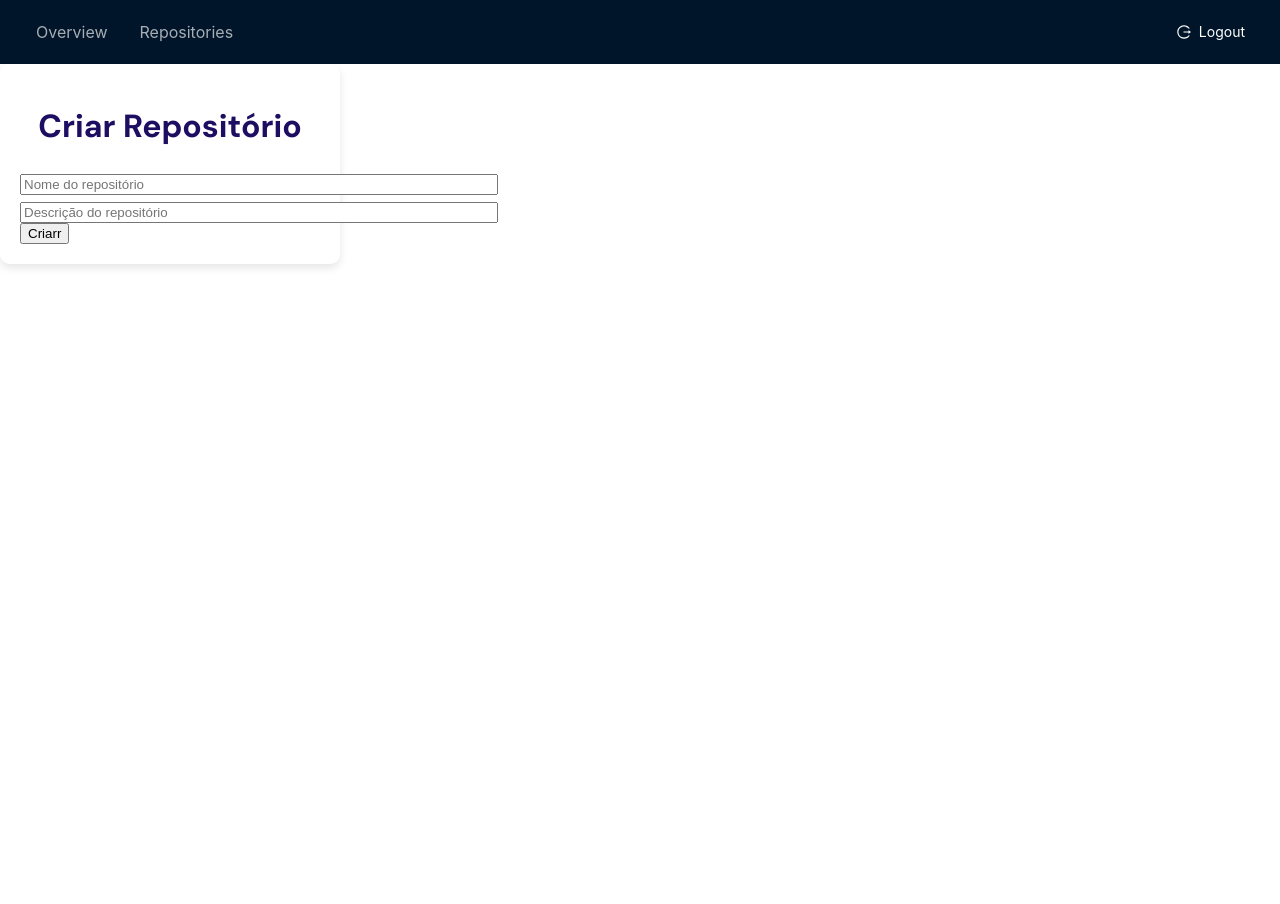
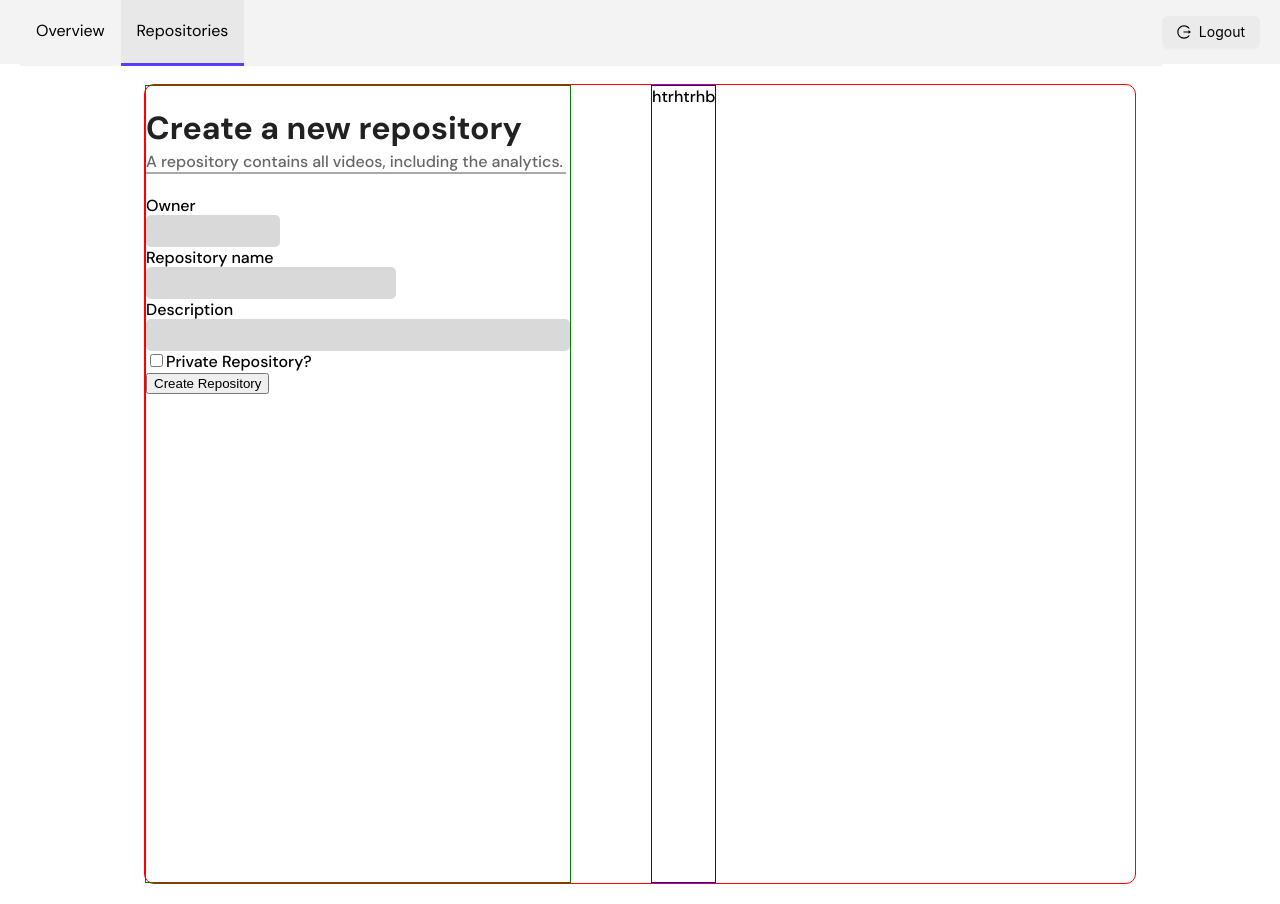
Before and after one commit to CauBitten/SaraVideo, a React (Vite) app in the folder frontend/: page /criar-repo in a window 1280 px wide. Before the commit the page ends 800 px from the top, so only its background shows below. Built offline with nearby package versions, Linux system fonts and the light colour scheme.

Commit message:
correções iniciais

```diff
--- a/frontend/src/components/NavBar.jsx
+++ b/frontend/src/components/NavBar.jsx
@@ -1,7 +1,7 @@
-import { Layout, Menu, Button } from 'antd';
-import { LogoutOutlined } from '@ant-design/icons';
-import { useNavigate } from 'react-router-dom';
-import '../styles/NavBar.css'; // Adicione o CSS personalizado
+import { Layout, Menu, Button } from "antd";
+import { LogoutOutlined } from "@ant-design/icons";
+import { useNavigate } from "react-router-dom";
+import "../styles/NavBar.css"; // Adicione o CSS personalizado
 
 const { Header } = Layout;
 
@@ -9,19 +9,25 @@ const NavBar = () => {
   const navigate = useNavigate(); // Hook para navegação
 
   const handleRepositoriesClick = () => {
-    navigate('/'); // Redireciona para a página inicial
+    navigate("/"); // Redireciona para a página inicial
   };
 
   const handleLogout = () => {
     localStorage.clear();
-    navigate('/login');
+    navigate("/login");
   };
 
   return (
     <Header className="custom-header">
       <Menu theme="dark" mode="horizontal" className="custom-menu">
-        <Menu.Item key="1" className="custom-menu-item">Overview</Menu.Item>
-        <Menu.Item key="2" className="custom-menu-item" onClick={handleRepositoriesClick}>
+        <Menu.Item key="1" className="custom-menu-item">
+          Overview
+        </Menu.Item>
+        <Menu.Item
+          key="2"
+          className="custom-menu-item selected"
+          onClick={handleRepositoriesClick}
+        >
           Repositories
         </Menu.Item>
       </Menu>
--- a/frontend/src/components/RepoForm.jsx
+++ b/frontend/src/components/RepoForm.jsx
@@ -4,6 +4,7 @@ import { useState } from "react";
 import api from "../api";
 import { useNavigate } from "react-router-dom";
 import "../styles/Form.css";
+import { Checkbox } from "antd";
 
 function RepoForm({ route }) {
   const [nome, setNome] = useState("");
@@ -27,24 +28,47 @@ function RepoForm({ route }) {
 
   return (
     <form onSubmit={handleSubmit} className="form-container">
-      <h1>Criar Repositório</h1>
+      <div id="repository-form">
+        <h1>Create a new repository</h1>
+        <h4>A repository contains all videos, including the analytics.</h4>
+        <div className="form-box">
+          <label>Owner</label>
           <input
-        className="form-input"
+            className="form-input repo-form-input"
+            type="text"
+            /* value={usuario} readOnly  favor editar*/
+            style={{ width: "130px" }}
+          />
+        </div>
+        <div className="form-box">
+          <label>Repository name</label>
+          <input
+            className="form-input repo-form-input"
             type="text"
             value={nome}
             onChange={(e) => setNome(e.target.value)}
-        placeholder="Nome do repositório"
+            style={{ width: "246px" }}
           />
+        </div>
+        <div className="form-box">
+          <label>Description</label>
           <input
-        className="form-input"
+            className="form-input repo-form-input"
             type="text"
             value={descricao}
             onChange={(e) => setDescricao(e.target.value)}
-        placeholder="Descrição do repositório"
+            style={{ width: "420px" }}
           />
+          <div className="form-checkbox">
+            <input type="checkbox" />
+            <label>Private Repository?</label>
+          </div>
+        </div>
         <button className="form-button" type="submit">
-        Criarr
+          Create Repository
         </button>
+      </div>
+      <div id="repository-image">htrhtrhb</div>
     </form>
   );
 }
--- a/frontend/src/pages/CreateRepo.jsx
+++ b/frontend/src/pages/CreateRepo.jsx
@@ -1,5 +1,5 @@
-import NavBar from "../components/NavBar.jsx"
-import RepoForm from "../components/RepoForm.jsx"
+import NavBar from "../components/NavBar.jsx";
+import RepoForm from "../components/RepoForm.jsx";
 
 function CreateRepo() {
   return (
@@ -7,11 +7,18 @@ function CreateRepo() {
       <div>
         <NavBar />
       </div>
-            <div>
+      <div
+        style={{
+          display: "flex",
+          justifyContent: "center",
+          height: "100vh",
+          padding: "20px",
+        }}
+      >
         <RepoForm route="/api/repositorio/create/" />
       </div>
     </div>
-    )
+  );
 }
 
-export default CreateRepo
+export default CreateRepo;
--- a/frontend/src/styles/Form.css
+++ b/frontend/src/styles/Form.css
@@ -70,21 +70,56 @@ html {
   height: 100%;
 }
 
+#repository-form {
+  border: 1px solid green;
+  margin-right: 80px;
+}
+
+#repository-image {
+  border: 1px solid blue;
+}
+
 /* Estilo do Formulário */
 .form-container {
   max-width: 100%;
-  width: 300px;
-  padding: 20px;
+  width: 100%;
+  margin: 0 10%;
   background: var(--background-color);
   border-radius: var(--border-radius);
-  box-shadow: 0 4px 8px var(--shadow-color);
+  border: 1px solid red;
+  display: flex;
+  font-family: "DM Sans Medium", sans-serif;
 }
 
 .form-container h1 {
-  text-align: center;
-  margin-bottom: 20px;
+  margin-bottom: -20px;
+  color: #212121 !important;
+  text-align: start;
   font-family: var(--font-family-bold);
   color: var(--primary-color);
+}
+
+.form-container h4 {
+  font-weight: 100;
+  color: #666666 !important;
+  width: 420px;
+  border-bottom: 2px solid #aaa8a8;
+}
+
+.form-box {
+  display: grid;
+}
+
+.form-box label {
+  margin-bottom: -8px;
+}
+
+.repo-form-input {
+  height: 30px;
+  border-radius: 5px;
+  outline: none;
+  background: #d9d9d9;
+  border: none;
 }
 
 .form-container .ant-form-item {
--- a/frontend/src/styles/NavBar.css
+++ b/frontend/src/styles/NavBar.css
@@ -1,5 +1,20 @@
+@font-face {
+  font-family: "DM Sans Bold";
+  src: url(/fonts/DMSans_18pt-Bold.woff);
+}
+
+@font-face {
+  font-family: "DM Sans";
+  src: url(/fonts/DMSans_18pt-Regular.woff);
+}
+
+@font-face {
+  font-family: "DM Sans Medium";
+  src: url(/fonts/DMSans_18pt-Medium.woff);
+}
+
 .custom-header {
-  background-color: #001529; /* Fundo escuro */
+  background-color: #f3f3f3;
   display: flex;
   justify-content: space-between;
   align-items: center;
@@ -8,11 +23,13 @@
 
 .custom-menu {
   flex-grow: 1;
+  background-color: #f3f3f3;
 }
 
 .custom-menu-item {
-  color: #fff;
   font-size: 16px;
+  font-family: "DM Sans";
+  color: #000 !important;
 }
 
 .custom-logout-container {
@@ -20,11 +37,16 @@
 }
 
 .custom-logout-button {
-  color: #fff;
+  color: black;
   border: none;
-  background-color: transparent;
+  background-color: #ebebeb;
 }
 
 .custom-logout-button:hover {
-  color: #ff4d4f;
+  color: black !important;
 }
+
+.selected {
+  background-color: #e8e8e8;
+  border-bottom: 3px solid #583dff;
+}
```
Lines whose indentation alone changed are shown as unchanged.
